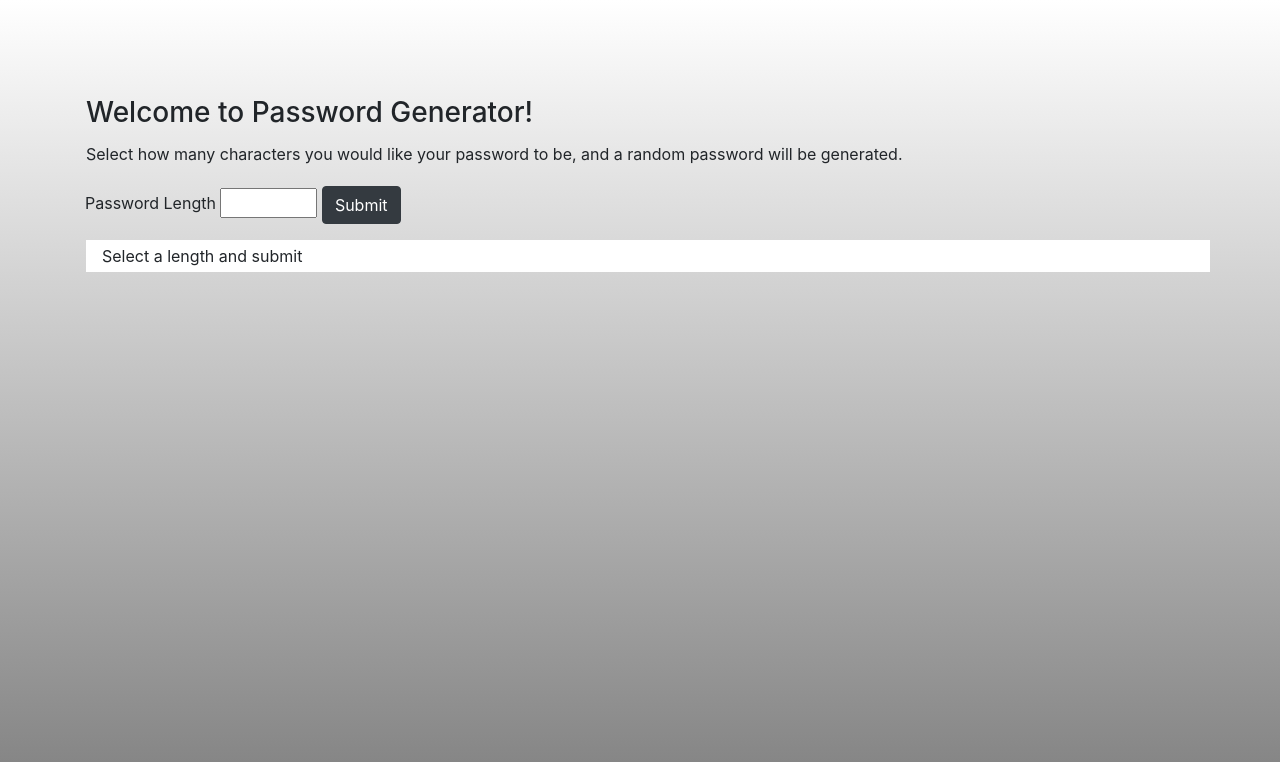
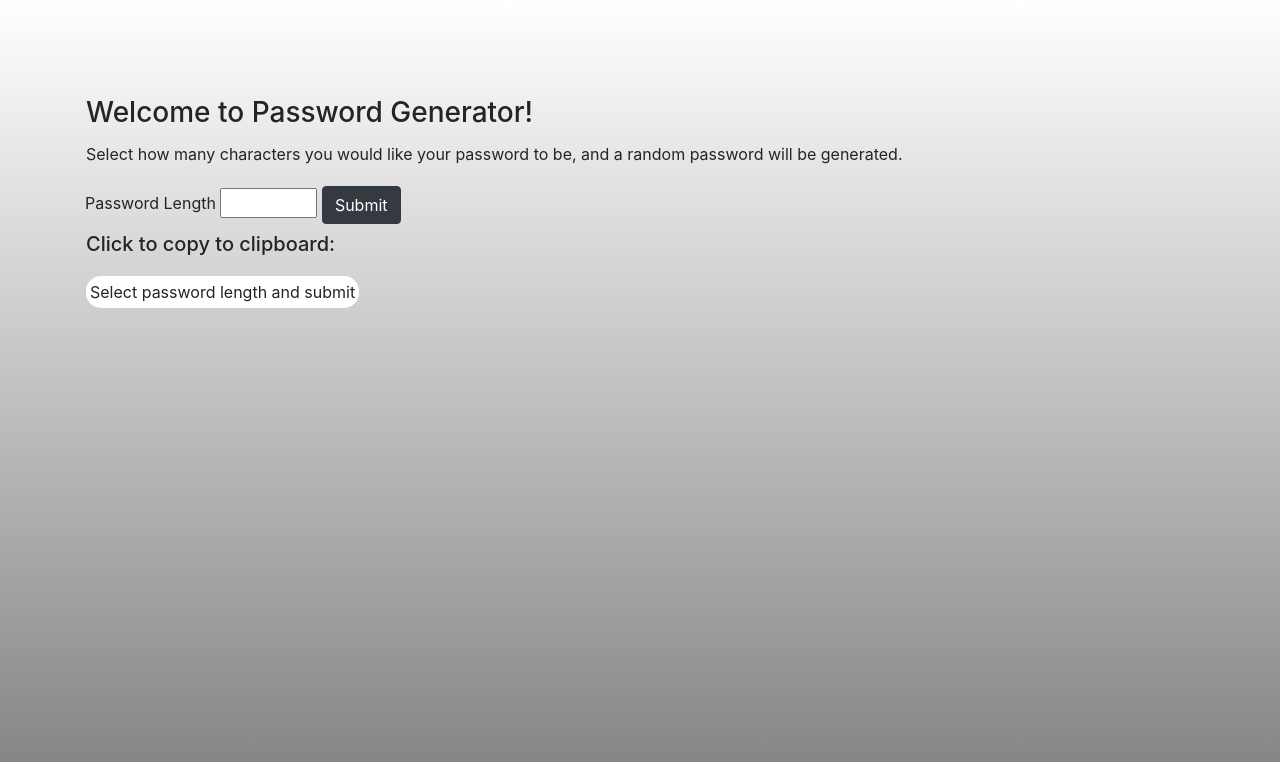
Before and after one commit to samadurm/password-generator, a plain HTML site: page index.html in a window 1280 px wide. Drawn offline with nearby package versions, Linux system fonts and the light colour scheme.

Commit message:
Added more styling to box password result box

```diff
--- a/index.html
+++ b/index.html
@@ -18,13 +18,14 @@
         <div class="container h-100 justify-content-center pt-5">
             <h3 class="row pt-5 pl-3">Welcome to Password Generator!</h3>
             <p class="row p-1 pl-3">Select how many characters you would like your password to be, and a random password will be generated.</p>
-            <span">
+            <span>
                 <label for="length" >Password Length </label>
                 <input type="number" id="length" min="6" max="100">
                 <button type="submit" id="submit" class="btn btn-dark">Submit</button>
             </span>
-            <div class="row pt-3 pl-3">
-                <p id="result" class="col-12 p-1 pl-3" onClick="copyToClipboard()" style="background:white">Select a length and submit</p>
+            <h5 class="row p-2 pl-3">Click to copy to clipboard:</h5>
+            <div class="row pt-1 pl-3">
+                <p id="result" class="p-1 plr-3 tohover" onClick="copyToClipboard()">Select password length and submit</p>
             </div>
         </div>
         <script src="https://code.jquery.com/jquery-3.5.1.slim.min.js" integrity="sha384-DfXdz2htPH0lsSSs5nCTpuj/zy4C+OGpamoFVy38MVBnE+IbbVYUew+OrCXaRkfj" crossorigin="anonymous"></script>
--- a/main.css
+++ b/main.css
@@ -2,3 +2,14 @@ html, body{
     background-image: linear-gradient(white, grey);
     height: 100%;
 }
+
+#result{
+    border-radius: 15px;
+    background: white;
+}
+
+#result:hover{
+    text-decoration: underline;
+    background: rgb(221, 221, 221);
+    cursor: copy;
+}
```
